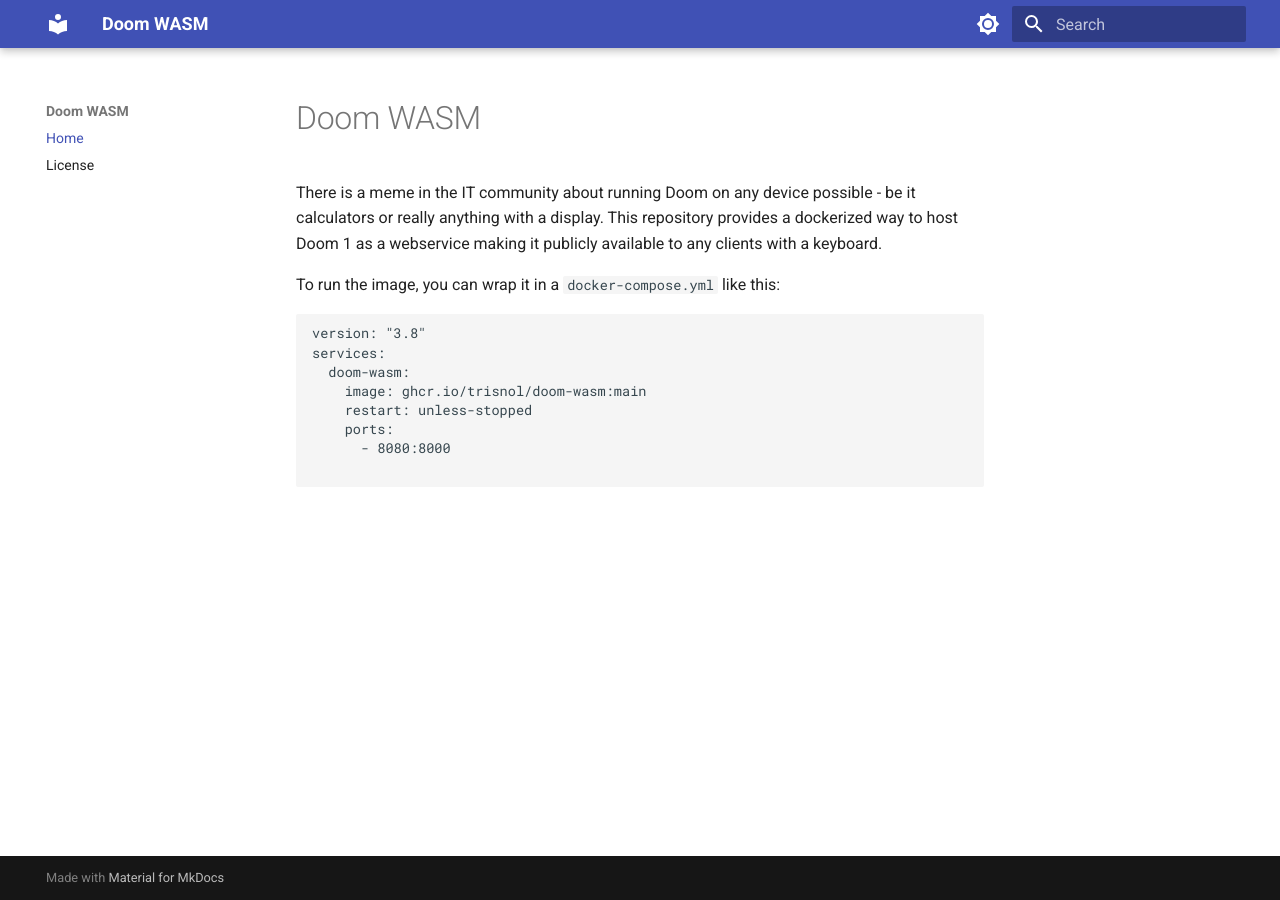
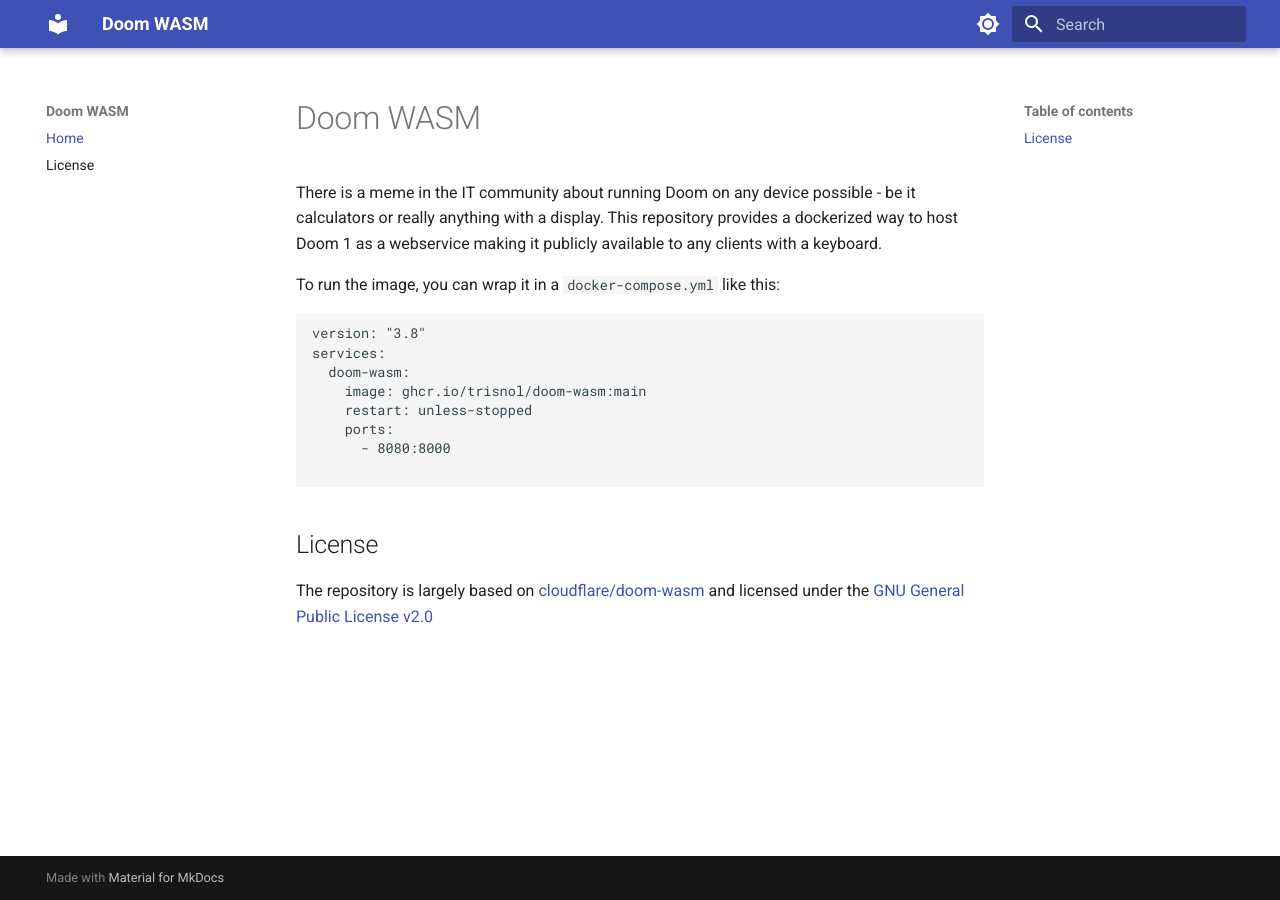
Before and after one commit to TrisNol/doom-wasm, an MkDocs documentation site: the page built from docs/README.md, in a window 1280 px wide. Built offline with MkDocs 1.6.1 and Material for MkDocs 9.7.7, drawn with Linux system fonts in a browser that asks for light colours.

Commit message:
Update README.md

````diff
--- a/docs/README.md
+++ b/docs/README.md
@@ -12,3 +12,6 @@
       - 8080:8000
 
 ```
+## License
+
+The repository is largely based on [cloudflare/doom-wasm](https://github.com/cloudflare/doom-wasm) and licensed under the [GNU General Public License v2.0](https://github.com/TrisNol/doom-wasm/blob/main/LICENSE)
````
